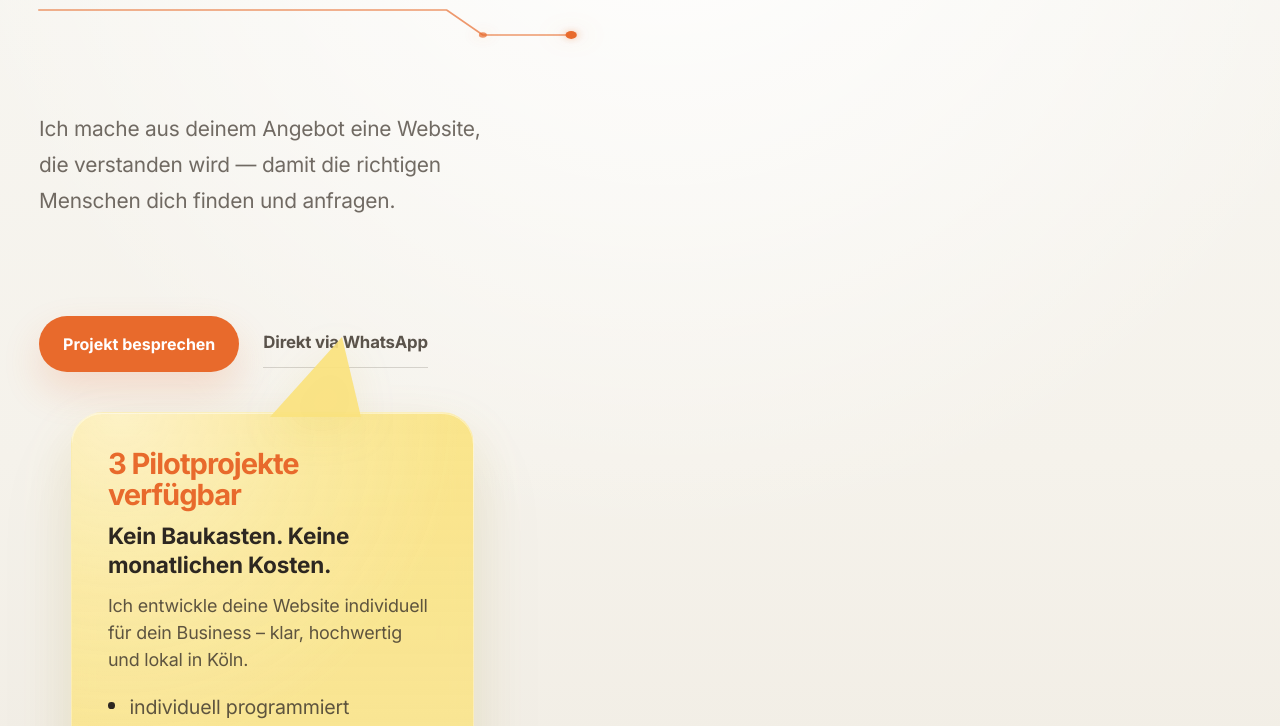
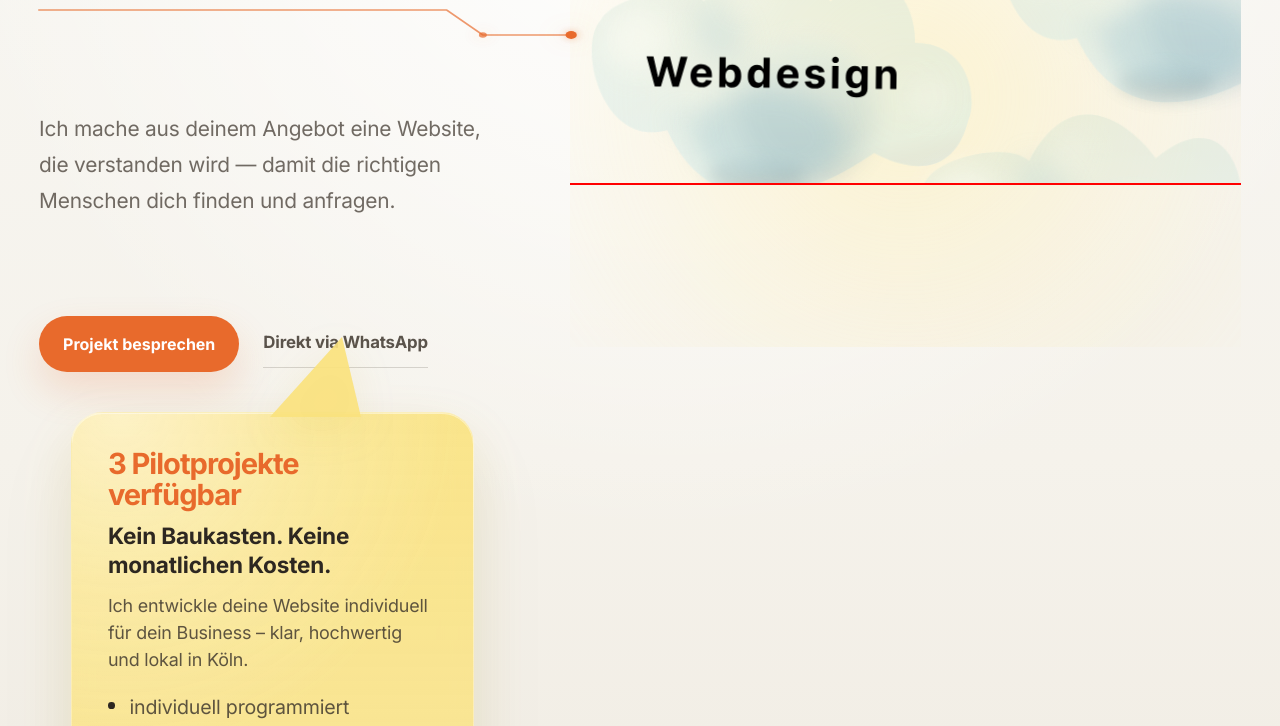
Before and after one commit to smartstruggle/klickstest, a plain HTML site: page index.html in a window 1280 px wide. Shown: the part 374-1100 px from the top of the page. Drawn offline with nearby package versions, Linux system fonts and the light colour scheme.

Commit message:
Update styles.css

```diff
--- a/styles.css
+++ b/styles.css
@@ -2633,3 +2633,21 @@ color: rgba(59, 51, 43, 0.82);
     overflow-x: hidden;
   }
 }
+.hero-clouds-wrapper {
+position: absolute;
+inset: 0;
+z-index: 9999;
+pointer-events: none;
+}
+
+.hero-clouds-svg {
+width: 100%;
+height: auto;
+
+outline: 2px solid red;
+}
+
+.hero-graphic-wrapper {
+position: relative;
+min-height: 500px;
+}
```
